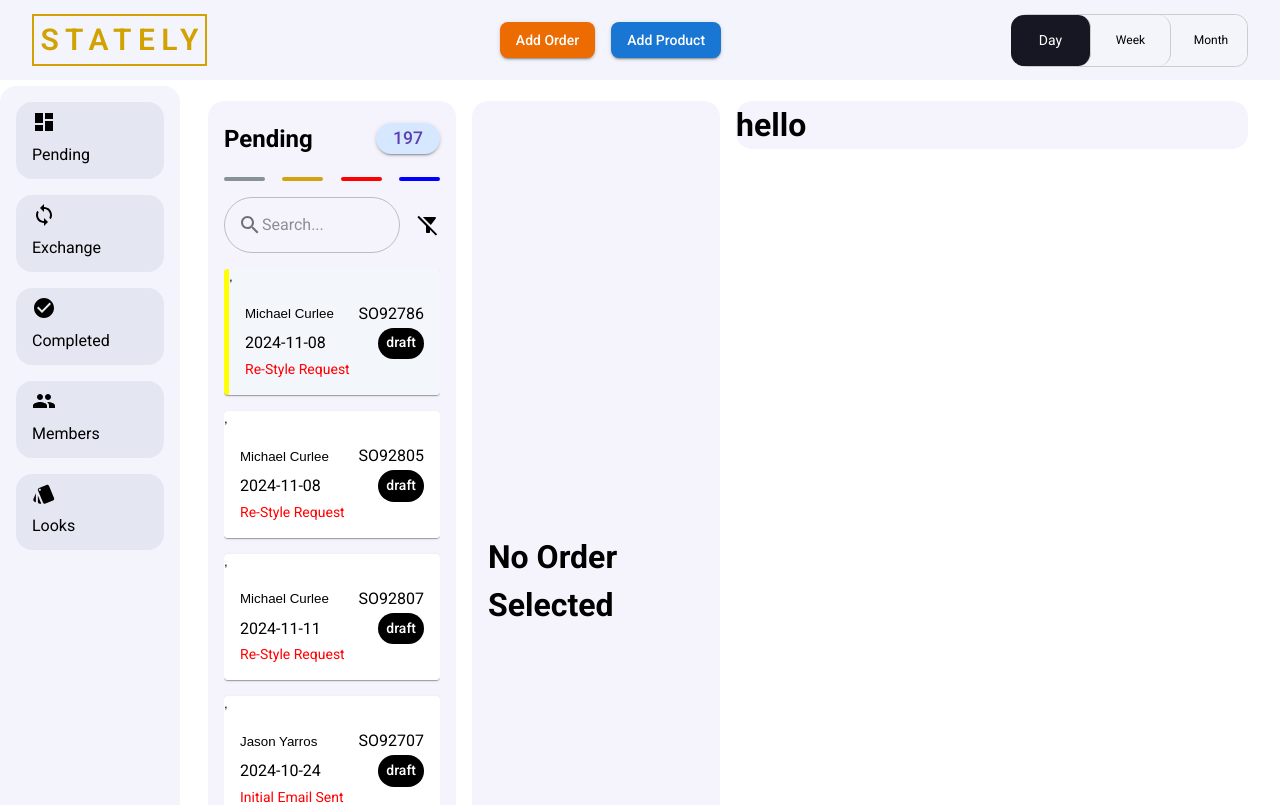
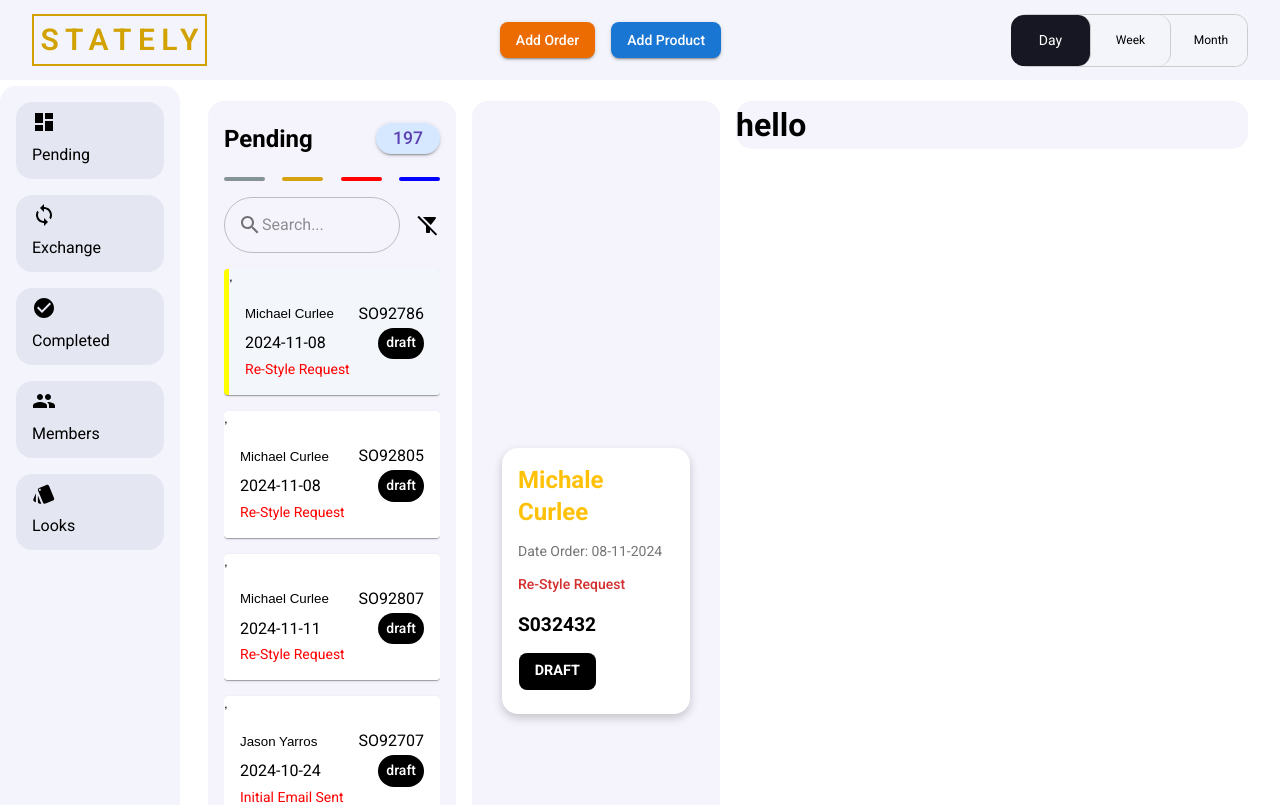
Before and after one commit to bhad0303/Stately, a React (Create React App) app: page /dashboard in a window 1280 px wide. Shown: the top 805 px of the page. Built offline with nearby package versions, Linux system fonts and the light colour scheme.

Commit message:
implement a show functionality into  order list

```diff
--- a/src/components/GridSystem.jsx
+++ b/src/components/GridSystem.jsx
@@ -2,8 +2,9 @@ import * as React from "react";
 import Box from "@mui/material/Box";
 import Grid from "@mui/material/Grid";
 import OrderList from "./OrderList";
+import SelectedOrder from "./SelectedOrder";
 
-export default function GridSystem({order}) {
+export default function GridSystem({ order }) {
   return (
     <Box>
       {/* Grid Container */}
@@ -15,9 +16,14 @@ export default function GridSystem({order}) {
               margin: { xs: "3.4rem 0", sm: "3.8rem 0" },
               background: "#F5F4FC",
               borderRadius: "1rem",
+              transition: "all 0.3s ease-in-out",
+              "&:hover": {
+                transform: "scale(1)",
+                boxShadow: "0 6px 15px rgba(0, 0, 0, 0.3)",
+              },
             }}
           >
-            <OrderList order={order}  />
+            <OrderList order={order} />
           </Box>
         </Grid>
 
@@ -33,9 +39,14 @@ export default function GridSystem({order}) {
               display: "flex",
               justifyContent: "center",
               alignItems: "center",
+              transition: "all 0.3s ease-in-out",
+              "&:hover": {
+                transform: "scale(1)",
+                boxShadow: "0 6px 15px rgba(0, 0, 0, 0.3)",
+              },
             }}
           >
-            <h1>No Order Selected</h1>
+            <SelectedOrder />
           </Box>
         </Grid>
 
--- a/src/components/OrderList.jsx
+++ b/src/components/OrderList.jsx
@@ -11,6 +11,12 @@ function OrderList() {
   const [selectedCard, setSelectedCard] = useState(0);
 
   const {order,setOrder} = useContext(Context);
+
+  const {  setSelectedOrder } = useContext(Context);
+
+  const handleClick = (item) => {
+    setSelectedOrder(item);
+  };
 
   return (
     <div
@@ -129,11 +135,17 @@ function OrderList() {
         }}
       >
         {order.map((item, index) => (
+
           <Card
             sx={{
               borderLeft: selectedCard === index ? "5px solid yellow" : "none",
-              transition: "border-left 0.2s ease-in-out",
+              transition: "all 0.2s ease",
+              "&:hover": {
+                transform: "scale(1)",
+                boxShadow: "0 6px 15px rgba(0, 0, 0, 0.3)",
+              },
             }}
+            onClick={() => handleClick(item)}
           >
             <CardActionArea
               onClick={() => setSelectedCard(index)}
--- /dev/null
+++ b/src/components/SelectedOrder.jsx
@@ -0,0 +1,99 @@
+import React from "react";
+import { useContext } from "react";
+import orderContext from "../context/orderContext";
+import Card from "@mui/material/Card";
+import CardContent from "@mui/material/CardContent";
+import Typography from "@mui/material/Typography";
+import { Box } from "@mui/material";
+
+const SelectedOrder = () => {
+  const { selectedOrder } = useContext(orderContext);
+  console.log(selectedOrder);
+
+  return (
+    <Card
+      sx={{
+        width: { xs: "100%", sm: "86%", md: "92%", lg: "87%" },
+        maxWidth: "450px",
+        minHeight: "250px",
+        borderRadius: "1rem",
+        background : 'white',
+        boxShadow: "0 4px 10px rgba(0, 0, 0, 0.2)",
+        transition: "all 0.3s ease-in-out",
+        "&:hover": {
+          transform: "scale(1.02)",
+          boxShadow: "0 6px 15px rgba(0, 0, 0, 0.3)",
+        },
+      }}
+    >
+      <CardContent>
+        <Box
+          sx={{
+            display: "flex",
+            justifyContent: "space-between",
+            alignItems: "center",
+            gap: "1rem",
+            flexWrap: "wrap",
+            width: { xs: "100%", sm: "auto" },
+          }}
+        >
+          <Box sx={{ display: "flex", flexDirection: "column", gap: "0.8rem" }}>
+            <Typography
+              variant="h5"
+              fontWeight="bold"
+              color="primary"
+              sx={{ fontSize: { xs: "1.2rem", sm: "1.5rem" } }}
+            >
+              {selectedOrder.customerName}
+            </Typography>
+            <Typography variant="body2" color="text.secondary">
+              Date Order: {selectedOrder.dateOrder}
+            </Typography>
+            <Typography variant="body2" color="error" fontWeight="500">
+              {selectedOrder.activityType}
+            </Typography>
+          </Box>
+
+          <Box
+            sx={{
+              display: "flex",
+              flexDirection: "column",
+              gap: "0.8rem",
+              alignItems: { xs: "flex-start", sm: "flex-end" },
+              width: { xs: "100%", sm: "auto" },
+            }}
+          >
+            <Typography
+              variant="h6"
+              sx={{
+                fontWeight: "bold",
+                color: "black",
+                textAlign: { xs: "left", sm: "right" },
+                fontSize: { xs: "1rem", sm: "1.2rem" },
+              }}
+            >
+              {selectedOrder.id}
+            </Typography>
+            <Typography
+              variant="body2"
+              sx={{
+                backgroundColor: "black",
+                color: "white",
+                borderRadius: "0.5rem",
+                padding: "0.5rem 1rem",
+                fontSize: { xs: "0.8rem", sm: "0.9rem" },
+                textTransform: "uppercase",
+                fontWeight: "bold",
+                textAlign: "center",
+              }}
+            >
+              {selectedOrder.state}
+            </Typography>
+          </Box>
+        </Box>
+      </CardContent>
+    </Card>
+  );
+};
+
+export default SelectedOrder;
--- a/src/components/Sidebar.jsx
+++ b/src/components/Sidebar.jsx
@@ -32,7 +32,6 @@ import actualData from "../data/text";
 const drawerWidth = 180;
 
 const Sidebar = (props) => {
-  const { window } = props;
   const [mobileOpen, setMobileOpen] = React.useState(false);
   const [isClosing, setIsClosing] = React.useState(false);
 
--- a/src/routes/AppRoutes.jsx
+++ b/src/routes/AppRoutes.jsx
@@ -7,16 +7,18 @@ import Context from "../context/orderContext";
 import actualData from "../data/text";
 
 function AppRoutes() {
+  const [order, setOrder] = useState(actualData);
 
-  const [order,setOrder] = useState(actualData);
-
-
-
-
-
+  const [selectedOrder, setSelectedOrder] = useState({
+    id : 'S032432',
+    customerName : 'Michale Curlee',
+    dateOrder :"08-11-2024",
+    activityType : 'Re-Style Request',
+    state  : 'draft'
+  });
 
   return (
-    <Context.Provider value={{order,setOrder}}>
+    <Context.Provider value={{ order, setOrder,selectedOrder,setSelectedOrder }}>
       <BrowserRouter>
         <Routes>
           <Route path="/" element={<Login />} />
```
